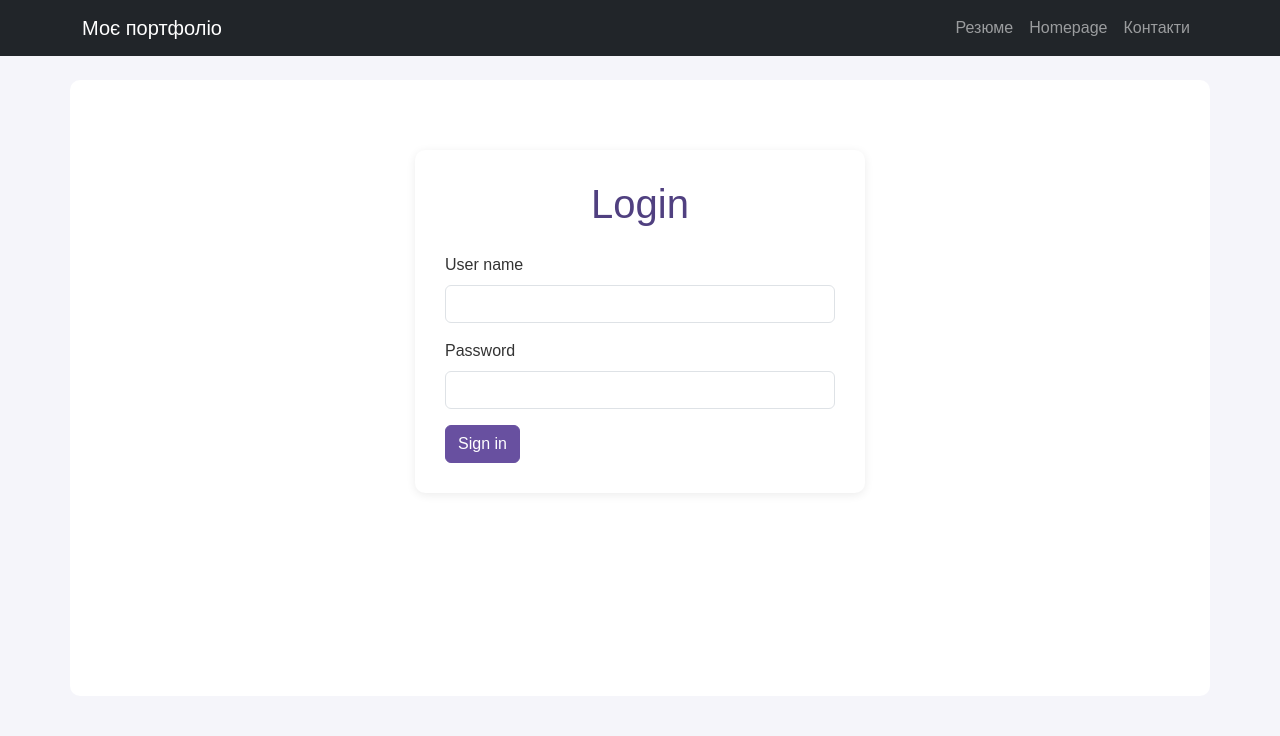
After one commit to sofiiaokhovych/flask-app-lab, a Flask app: page /users/login in a window 1280 px wide. The commit adds this page. Shown: the top 736 px of the page. Run offline with Flask 3, Linux system fonts and the light colour scheme.

Commit message:
Task1-01:Add flash message support, login/profile pages, and mock authentication.

```diff
--- a/app/static/css/style.css
+++ b/app/static/css/style.css
@@ -269,6 +269,46 @@ footer {
     line-height: 1.7;
 }
 
+.login-container {
+    max-width: 450px;
+    margin: 40px auto;
+    padding: 30px;
+    background-color: #ffffff;
+    border-radius: 10px;
+    box-shadow: 0 2px 10px rgba(0, 0, 0, 0.08);
+}
+
+.login-container h1 {
+    text-align: center;
+    color: #504080;
+    margin-bottom: 25px;
+}
+
+.profile-container {
+    margin: 30px auto;
+    border-radius: 10px;
+    overflow: hidden;
+    background-color: #ffffff;
+}
+
+.profile-header {
+    background-color: #504080;
+    color: white;
+    padding: 25px;
+}
+
+.profile-header h1 {
+    color: white;
+    margin-bottom: 15px;
+}
+
+.profile-header h3 {
+    color: white;
+}
+
+.profile-content {
+    padding: 25px;
+}
 
 @media (max-width: 600px) {
     .about-content {
--- a/app/templates/base.html
+++ b/app/templates/base.html
@@ -12,6 +12,16 @@
     <header>{% include 'navbar.html' %}</header>
 
     <main class="container my-4 flex-grow-1">
+        {% with messages = get_flashed_messages(with_categories=true) %}
+            {% if messages %}
+                {% for category, message in messages %}
+                    <div class="alert alert-{{ category }} flash-message" role="alert">
+                        {{ message }}
+                    </div>
+                {% endfor %}
+            {% endif %}
+        {% endwith %}
+
         {% block content %}
         {% endblock %}
     </main>
--- /dev/null
+++ b/app/users/templates/users/login.html
@@ -0,0 +1,25 @@
+{% extends "base.html" %}
+
+{% block title %}Login{% endblock %}
+
+{% block content %}
+
+<div class="login-container">
+    <h1>Login</h1>
+
+    <form method="POST" action="{{ url_for('users.login') }}">
+        <div class="mb-3">
+            <label for="username" class="form-label">User name</label>
+            <input type="text" class="form-control" id="username" name="username" required>
+        </div>
+
+        <div class="mb-3">
+            <label for="password" class="form-label">Password</label>
+            <input type="password" class="form-control" id="password" name="password" required>
+        </div>
+
+        <button type="submit" class="btn btn-primary">Sign in</button>
+    </form>
+</div>
+
+{% endblock %}
--- a/app/users/views.py
+++ b/app/users/views.py
@@ -1,5 +1,8 @@
-from flask import request, redirect, url_for, render_template
+from flask import request, redirect, url_for, render_template, session, flash
 from . import user_bp
+
+CORRECT_USERNAME = "user1"
+CORRECT_PASSWORD = "12345"
 
 @user_bp.route("/hi/<string:name>")
 def greetings(name):
@@ -17,3 +20,12 @@ def admin():
                      )
     print(to_url)
     return redirect(to_url)
+
+@user_bp.route("/login", methods=["GET", "POST"])
+def login():
+    return render_template("login.html")
+
+
+@user_bp.route("/profile")
+def profile():
+    return render_template("profile.html", username="user1")
--- a/config.py
+++ b/config.py
@@ -1,2 +1,2 @@
-SECRET_KEY = "lab3-secret-key"
+SECRET_KEY = "lab4-secret-key"
 DEBUG = True
```
Also changed, not shown: app/users/templates/users/profile.html (added, +18 -0 lines).
